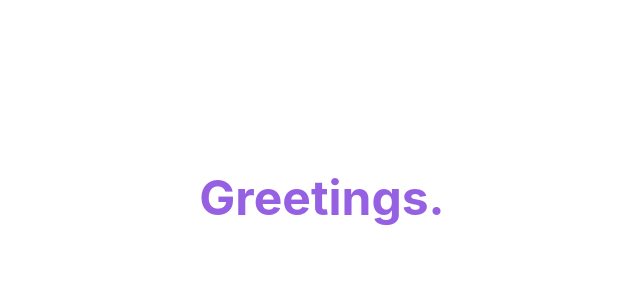
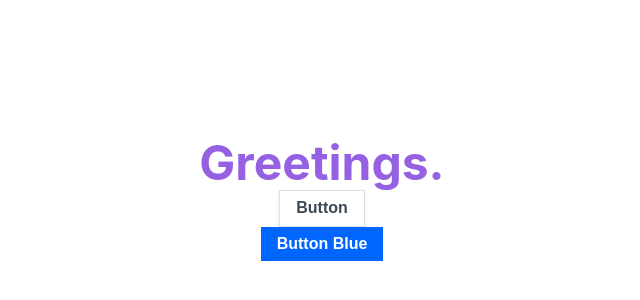
Before and after one commit to mdegani/mdd-tailwind, a website: page index.html in a window 1280 px wide. Shown: the part 202-502 px from the top of the page, without its empty margins (318-958 px from the left). Drawn offline with Linux system fonts and the light colour scheme.

Commit message:
blue button

```diff
--- a/index.html
+++ b/index.html
@@ -9,8 +9,14 @@
 </head>
 
 <body>
-  <div class="min-h-screen flex items-center justify-center">
+  <div class="min-h-screen flex flex-col items-center justify-center">
     <h1 class="text-5xl text-purple font-sans">Greetings.</h1>
+    <button class="bg-white hover:bg-grey-lightest text-grey-darkest font-semibold py-2 px-4 border border-grey-light shadow">
+      Button
+    </button>
+    <button class="btn btn-blue">
+      Button Blue
+    </button>
   </div>
 </body>
 
--- a/package.json
+++ b/package.json
@@ -1,6 +1,6 @@
 {
     "name": "mdd-tailwind",
-    "version": "1.0.2",
+    "version": "1.0.3",
     "main": "dist/styles.css",
     "scripts": {
         "start": "concurrently \"npm run watch\" \"live-server\"",
--- a/src/styles.css
+++ b/src/styles.css
@@ -1,3 +1,12 @@
 @tailwind preflight;
 
 @tailwind utilities;
+
+
+.btn {
+  @apply .font-bold .py-2 .px-4;
+}
+
+.btn-blue {
+  @apply .bg-blue .text-white;
+}
```
Also changed, not shown: dist/styles.css, tailwind.js.
